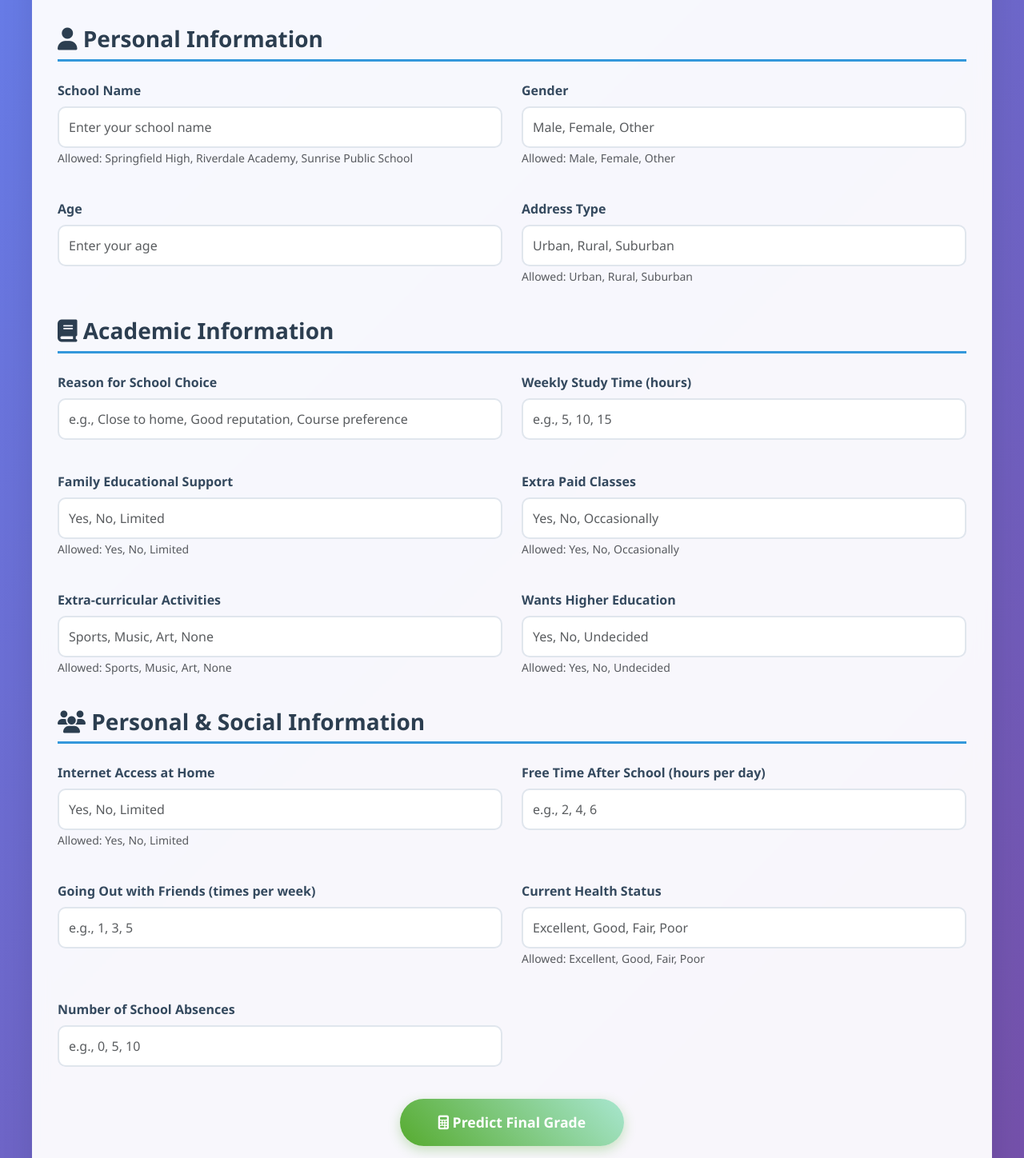
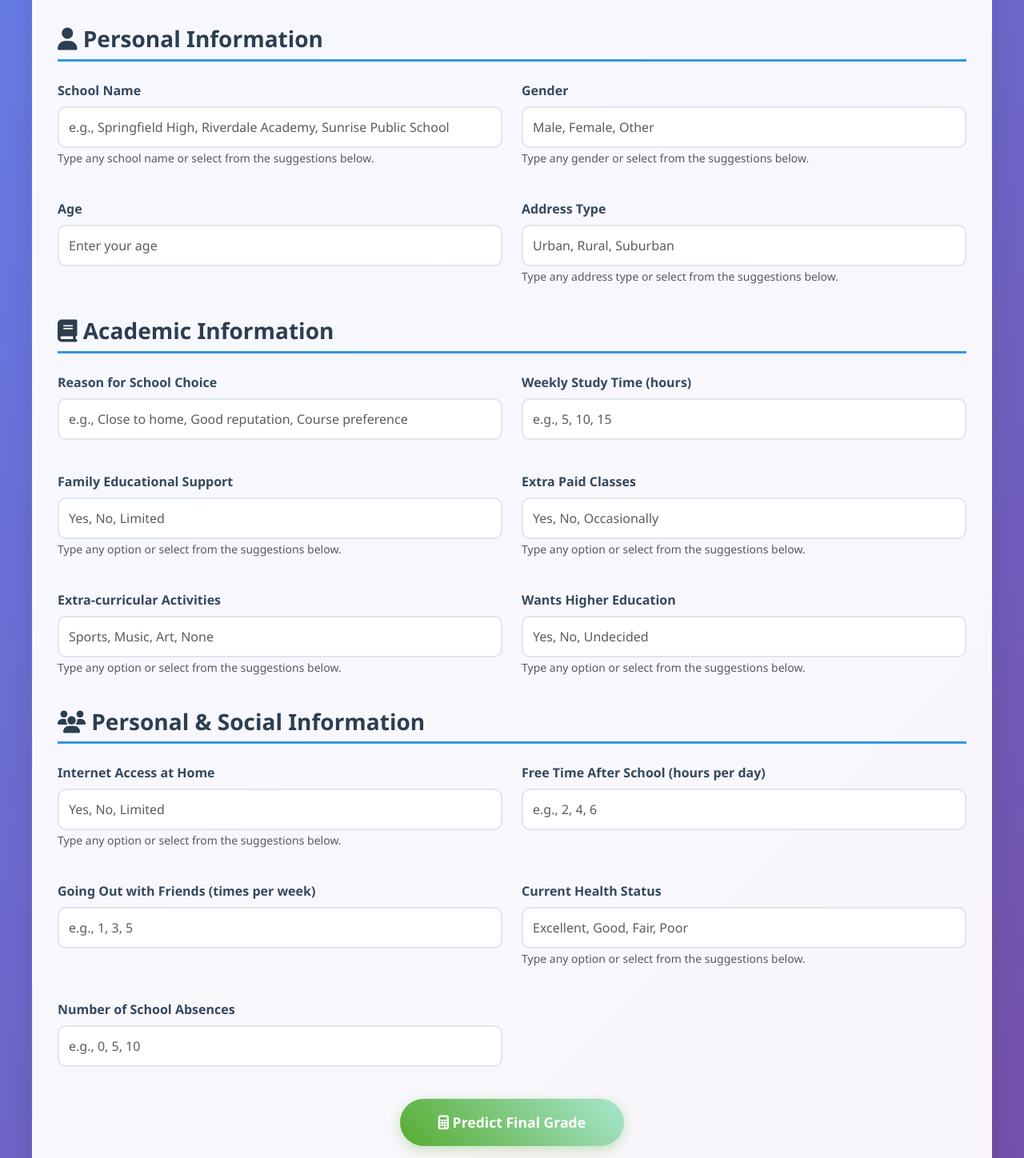
Before and after one commit to samridhiiii28/student-performance-prediction, a Flask app: page / in a window 1280 px wide. Shown: the part 178-1626 px from the top of the page at 80% size. Run offline with Flask 3, Linux system fonts and the light colour scheme; some libraries are stand-ins or nearby versions.

Commit message:
Upgrade form fields to use datalist for flexible input School

```diff
--- a/templates/index.html
+++ b/templates/index.html
@@ -178,7 +178,7 @@
                                         class="form-control"
                                         name="school"
                                         list="school-options"
-                                        placeholder="Enter your school name"
+                                        placeholder="e.g., Springfield High, Riverdale Academy, Sunrise Public School"
                                         required
                                         autocomplete="off"
                                     />
@@ -188,7 +188,7 @@
                                         <option value="Sunrise Public School">
                                     </datalist>
                                     <small class="form-text text-muted">
-                                        Allowed: Springfield High, Riverdale Academy, Sunrise Public School
+                                        Type any school name or select from the suggestions below.
                                     </small>
                                 </div>
                             </div>
@@ -210,7 +210,7 @@
                                         <option value="Other">
                                     </datalist>
                                     <small class="form-text text-muted">
-                                        Allowed: Male, Female, Other
+                                        Type any gender or select from the suggestions below.
                                     </small>
                                 </div>
                             </div>
@@ -248,7 +248,7 @@
                                         <option value="Suburban">
                                     </datalist>
                                     <small class="form-text text-muted">
-                                        Allowed: Urban, Rural, Suburban
+                                        Type any address type or select from the suggestions below.
                                     </small>
                                 </div>
                             </div>
@@ -266,18 +266,11 @@
                                         type="text"
                                         class="form-control"
                                         name="reason"
-                                        list="reason-options"
                                         placeholder="e.g., Close to home, Good reputation, Course preference"
                                         required
                                         pattern="^[A-Za-z\s\.\-&']+$"
                                         title="Text only, no numbers"
                                     />
-                                    <datalist id="reason-options">
-                                        <option value="Close to home">
-                                        <option value="Good reputation">
-                                        <option value="Course preference">
-                                        <option value="Other">
-                                    </datalist>
                                 </div>
                             </div>
                             <div class="col-md-6">
@@ -314,7 +307,7 @@
                                         <option value="Limited">
                                     </datalist>
                                     <small class="form-text text-muted">
-                                        Allowed: Yes, No, Limited
+                                        Type any option or select from the suggestions below.
                                     </small>
                                 </div>
                             </div>
@@ -336,7 +329,7 @@
                                         <option value="Occasionally">
                                     </datalist>
                                     <small class="form-text text-muted">
-                                        Allowed: Yes, No, Occasionally
+                                        Type any option or select from the suggestions below.
                                     </small>
                                 </div>
                             </div>
@@ -361,7 +354,7 @@
                                         <option value="None">
                                     </datalist>
                                     <small class="form-text text-muted">
-                                        Allowed: Sports, Music, Art, None
+                                        Type any option or select from the suggestions below.
                                     </small>
                                 </div>
                             </div>
@@ -383,7 +376,7 @@
                                         <option value="Undecided">
                                     </datalist>
                                     <small class="form-text text-muted">
-                                        Allowed: Yes, No, Undecided
+                                        Type any option or select from the suggestions below.
                                     </small>
                                 </div>
                             </div>
@@ -409,10 +402,10 @@
                                     <datalist id="internet-options">
                                         <option value="Yes">
                                         <option value="No">
-                                        <option value="Limited">[]
+                                        <option value="Limited">
                                     </datalist>
                                     <small class="form-text text-muted">
-                                        Allowed: Yes, No, Limited
+                                        Type any option or select from the suggestions below.
                                     </small>
                                 </div>
                             </div>
@@ -465,7 +458,7 @@
                                         <option value="Poor">
                                     </datalist>
                                     <small class="form-text text-muted">
-                                        Allowed: Excellent, Good, Fair, Poor
+                                        Type any option or select from the suggestions below.
                                     </small>
                                 </div>
                             </div>
@@ -706,8 +699,9 @@
             let internetInput = form.internet.value.trim().toLowerCase();
             let healthInput = form.health.value.trim().toLowerCase();
 
-            if (!allowedSchools.includes(schoolInput)) {
-                alert('Invalid School Name! Allowed: Springfield High, Riverdale Academy, Sunrise Public School.');
+            // School Name: Accept any text value, do not restrict to allowedSchools
+            if (!schoolInput) {
+                alert('Please enter a School Name.');
                 form.school.style.borderColor = '#e74c3c';
                 form.school.focus();
                 return false;
@@ -844,9 +838,18 @@
         function addInputValidation() {
             const form = document.getElementById('prediction-form');
 
-            // School, gender, and all other option-based text fields validation
+            // School Name: accept any non-empty value
+            const schoolInputEl = form['school'];
+            schoolInputEl.addEventListener('input', () => {
+                if (schoolInputEl.value.trim()) {
+                    schoolInputEl.style.borderColor = '#27ae60';
+                } else {
+                    schoolInputEl.style.borderColor = '#e74c3c';
+                }
+            });
+
+            // Other option-based text fields validation
             [
-                { field: 'school', allowed: allowedSchools },
                 { field: 'sex', allowed: allowedGenders },
                 { field: 'address', allowed: allowedAddresses },
                 { field: 'famsup', allowed: allowedFamsup },
```
